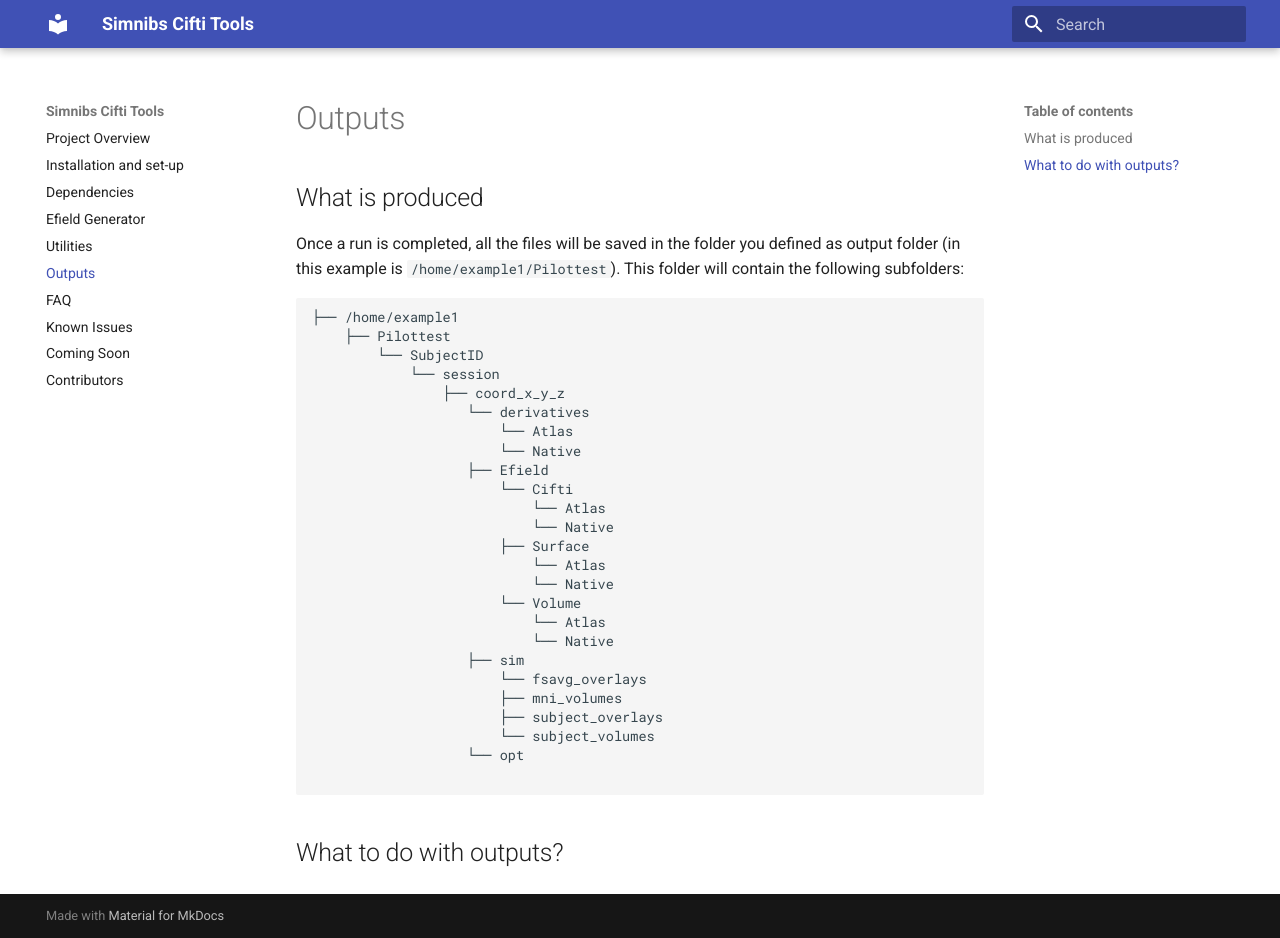
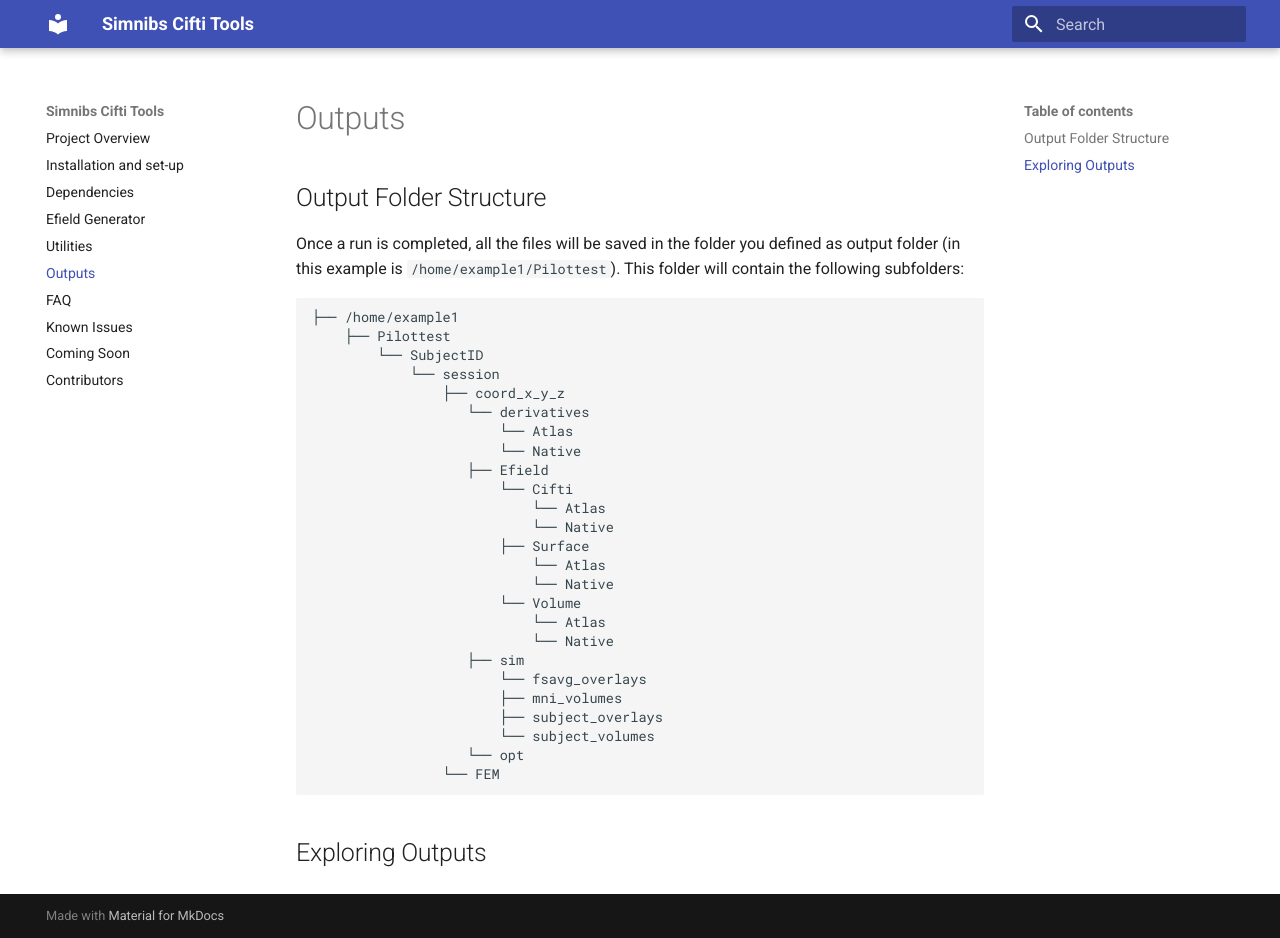
Before and after one commit to DCAN-Labs/simnibs_cifti_tools_RTD2, an MkDocs documentation site: the page built from docs/outputs.md, in a window 1280 px wide and 938 px high. Built offline with MkDocs 1.6.1 and Material for MkDocs 9.7.7, drawn with Linux system fonts in a browser that asks for light colours.

Commit message:
Update outputs.md

````diff
--- a/docs/outputs.md
+++ b/docs/outputs.md
@@ -1,4 +1,4 @@
-## What is produced
+## Output Folder Structure
 Once a run is completed, all the files will be saved in the folder you defined as output folder (in this example is `/home/example1/Pilottest`). This folder will contain the following subfolders:
 
 ```markdown
@@ -26,7 +26,7 @@ Once a run is completed, all the files will be saved in the folder you defined a
                        ├── subject_overlays
                        └── subject_volumes
                    └── opt
-
+                └── FEM
 ```
 
-## What to do with outputs?
+## Exploring Outputs
````
